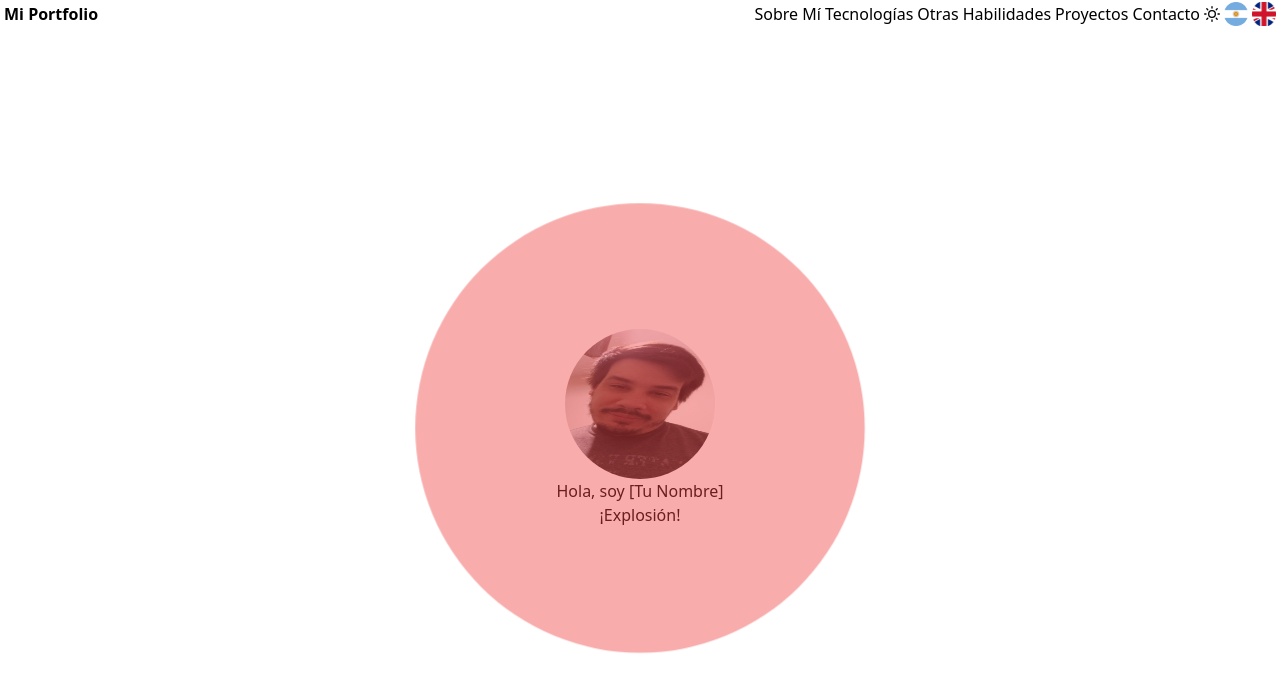
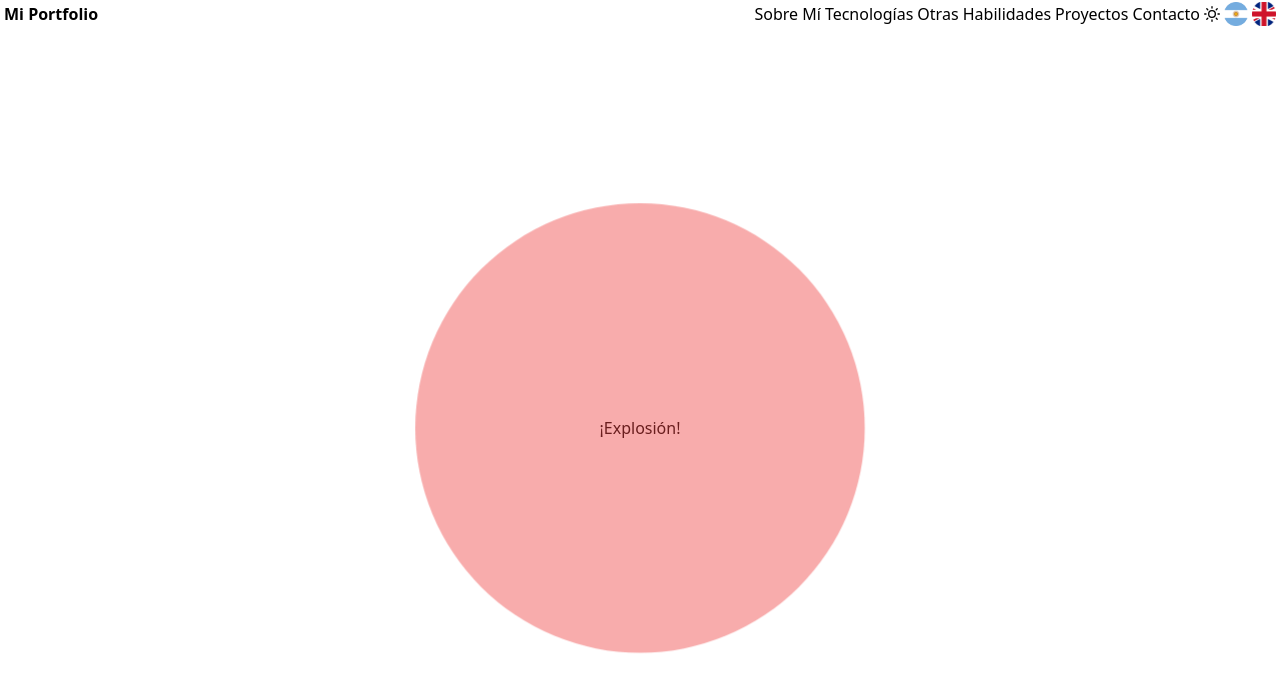
Before and after one commit to FranciscoBourquin/my-portfolio, a React (Vite) app: page / in a window 1280 px wide. Shown: the top 692 px of the page. Built offline with nearby package versions, Linux system fonts and the light colour scheme; the HTML template or start-up script is replaced by a standard one.

Commit message:
Solo aparece el contador, luego de la explosión aparecen la foto, la explosión y los componentes

```diff
--- a/src/App.jsx
+++ b/src/App.jsx
@@ -7,13 +7,17 @@ import { Box } from "@chakra-ui/react";
 import { CountdownTimer } from "./components/CountdownTimer";
 import { useState } from "react";
 
-
 function App() {
   const [showComponents, setShowComponents] = useState(false);
   const [showExplosion, setShowExplosion] = useState(false);
+  const [showPhoto, setShowPhoto] = useState(false);
 
   const handleFinish = () => {
     setShowExplosion(true);
+    setTimeout(() => {
+      setShowPhoto(true);
+    }, 500);
+
     setTimeout(() => {
       setShowComponents(true);
     }, 1500);
@@ -29,7 +33,15 @@ function App() {
         height="100vh"
         position="relative"
       >
-        {/* Mi Foto en el centro */}
+
+        {!showPhoto && (
+          <Box display="flex" flexDirection="column" alignItems="center">
+            <CountdownTimer onFinish={handleFinish} />
+          </Box>
+        )}
+
+
+        {showPhoto && (
           <Box display="flex" flexDirection="column" alignItems="center">
             <img
               src="/yo.png"
@@ -37,27 +49,25 @@ function App() {
               style={{ borderRadius: "50%", width: "150px", height: "150px" }}
             />
             <h1>Hola, soy [Tu Nombre]</h1>
-          <CountdownTimer onFinish={handleFinish} />
           </Box>
+        )}
 
-        {/* Efecto de explosión */}
         {showExplosion && (
           <div className="absolute animate-waveExplosion bg-red-500 opacity-50 w-[150px] h-[150px] rounded-full"></div>
         )}
 
-        {/* Componentes que aparecen después de la explosión */}
         {showComponents && (
           <>
-            <Box position="absolute" top="20%" left="10%">
+            <Box position="absolute" top="10%" left="10%">
               <AboutMe />
             </Box>
-            <Box position="absolute" top="20%" right="10%">
+            <Box position="absolute" top="10%" right="10%">
               <Technologies />
             </Box>
-            <Box position="absolute" bottom="20%" left="10%">
+            <Box position="absolute" bottom="10%" left="10%">
               <OtherSkills />
             </Box>
-            <Box position="absolute" bottom="20%" right="10%">
+            <Box position="absolute" bottom="10%" right="10%">
               <Projects />
             </Box>
           </>
```
Lines whose indentation alone changed are shown as unchanged.
